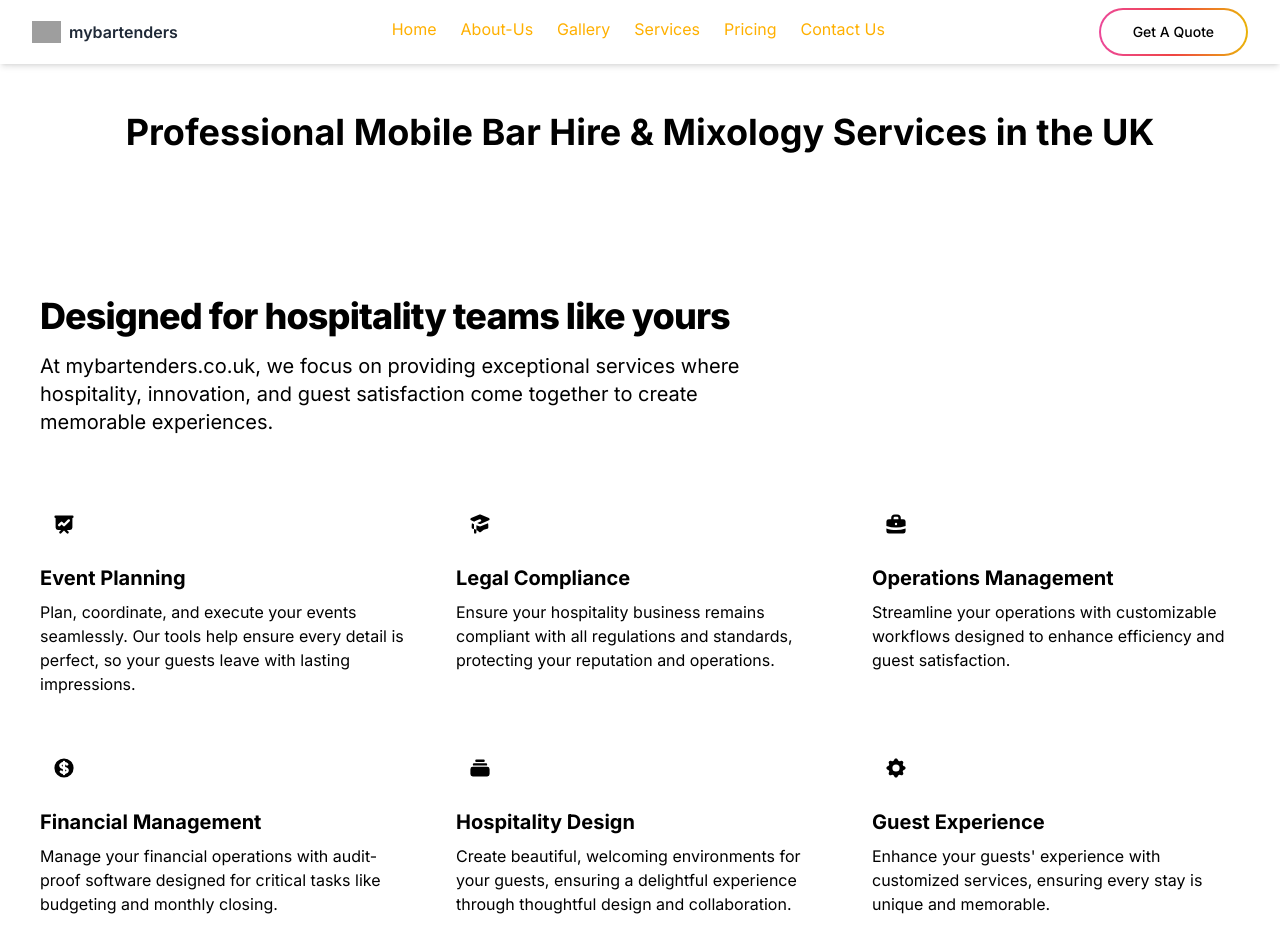
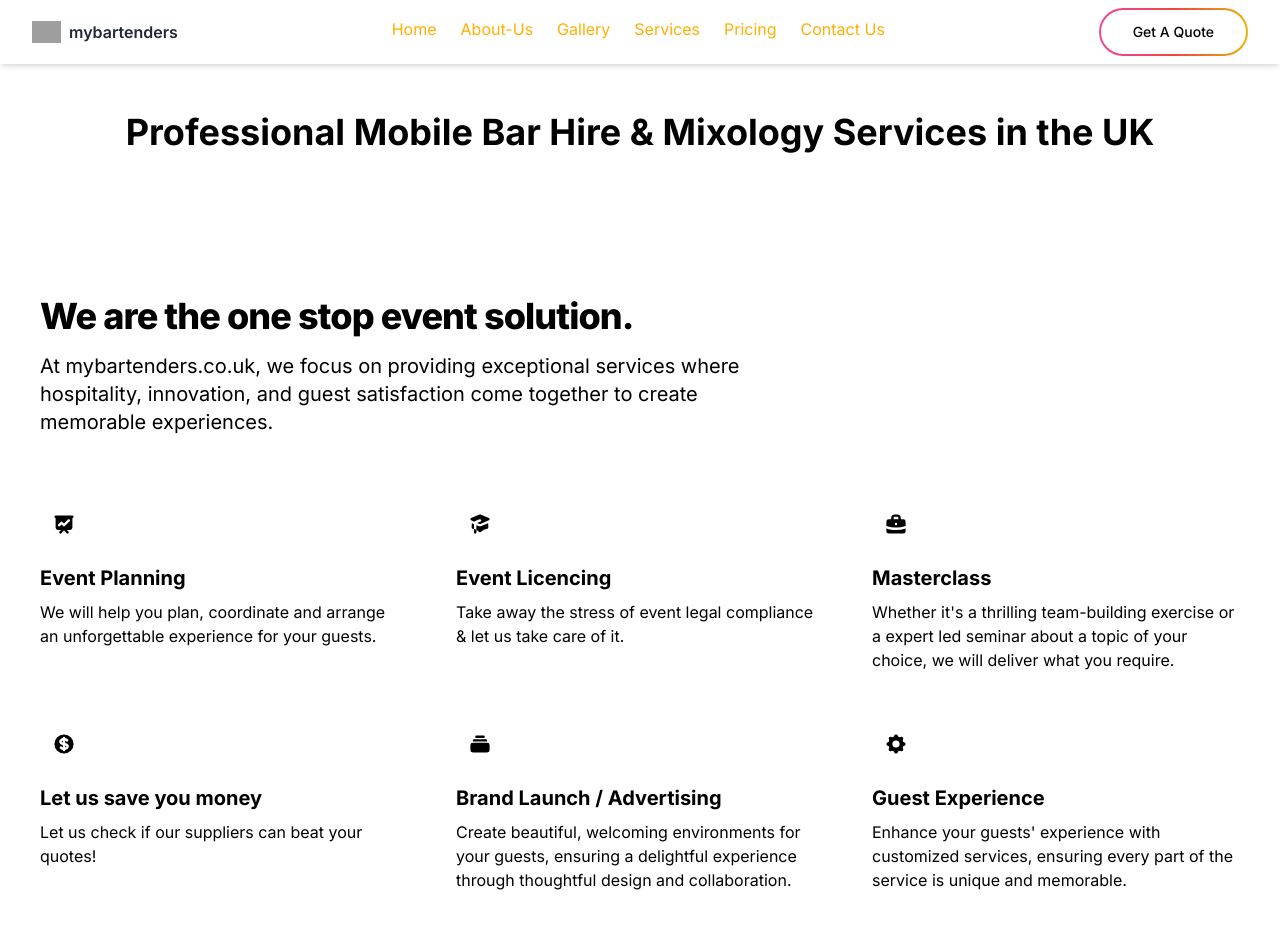
Before and after one commit to amora92/tailwind_mybartenders, a Next.js app: page /services in a window 1280 px wide. Shown: the top 952 px of the page. Built offline with nearby package versions, Linux system fonts and the light colour scheme; grey boxes are pictures that could not be loaded.

Commit message:
content
content

```diff
--- a/components/FreqQ.tsx
+++ b/components/FreqQ.tsx
@@ -47,8 +47,8 @@ const FreqQ = () => {
           </summary>
 
           <p className='mt-4 leading-relaxed text-gray-700'>
-            As is this service is not searching for clients, we will get back to
-            you as soon as conveniently possible.
+            As is this service is not searching for new clients, we will get
+            back to you as soon as conveniently possible.
           </p>
         </details>
 
@@ -92,7 +92,7 @@ const FreqQ = () => {
           </summary>
 
           <p className='mt-4 leading-relaxed text-gray-700'>
-            Under construction.
+            We are working on this project behind the scenes.
           </p>
         </details>
       </div>
--- a/components/Pricing_Cta.jsx
+++ b/components/Pricing_Cta.jsx
@@ -49,7 +49,7 @@ const Pricing_Cta = () => {
                   <span className='text-lg font-medium text-black'>Basic</span>
                   <div className='mt-4'>
                     <span className='text-xl text-black'>
-                      {wetHire ? '£ABCDe' : '£ABCD'}
+                      {wetHire ? '£ Get a Quote' : '£ Get a Quote'}
                     </span>
                     <span className='text-sm font-medium text-gray-500'>
                       /event
@@ -94,7 +94,7 @@ const Pricing_Cta = () => {
                   </span>
                   <div className='mt-4'>
                     <span className='text-xl text-black'>
-                      {wetHire ? '£ABCD' : '£ABCDe'}
+                      {wetHire ? '£ Get a Quote' : '£ Get a Quote'}
                     </span>
                     <span className='text-sm font-medium text-gray-500'>
                       /event
@@ -143,7 +143,7 @@ const Pricing_Cta = () => {
                   </span>
                   <div className='mt-4'>
                     <span className='text-xl text-black'>
-                      {wetHire ? '£ABCDe' : '£ABCD'}
+                      {wetHire ? '£ Get a Quote' : '£ Get a Quote'}
                     </span>
                     <span className='text-sm font-medium text-gray-500'>
                       /event
--- a/components/Service_Daisy.tsx
+++ b/components/Service_Daisy.tsx
@@ -7,7 +7,7 @@ const Service_Daisy = () => {
         <div className='py-8 px-4 mx-auto pt-10 mt-20 mb-20 max-w-screen-xl sm:py-16 lg:px-6'>
           <div className='max-w-screen-md mb-8 lg:mb-16'>
             <h2 className='mb-4 text-4xl tracking-tight font-extrabold text-black dark:text-black'>
-              Designed for hospitality teams like yours
+              We are the one stop event solution.
             </h2>
             <p className='text-black sm:text-xl dark:text-black'>
               At mybartenders.co.uk, we focus on providing exceptional services
@@ -35,9 +35,8 @@ const Service_Daisy = () => {
                 Event Planning
               </h3>
               <p className='text-black dark:text-black'>
-                Plan, coordinate, and execute your events seamlessly. Our tools
-                help ensure every detail is perfect, so your guests leave with
-                lasting impressions.
+                We will help you plan, coordinate and arrange an unforgettable
+                experience for your guests.
               </p>
             </div>
             <div>
@@ -52,12 +51,11 @@ const Service_Daisy = () => {
                 </svg>
               </div>
               <h3 className='mb-2 text-xl font-bold dark:text-black'>
-                Legal Compliance
+                Event Licencing
               </h3>
               <p className='text-black dark:text-black'>
-                Ensure your hospitality business remains compliant with all
-                regulations and standards, protecting your reputation and
-                operations.
+                Take away the stress of event legal compliance & let us take
+                care of it.
               </p>
             </div>
             <div>
@@ -77,11 +75,12 @@ const Service_Daisy = () => {
                 </svg>
               </div>
               <h3 className='mb-2 text-xl font-bold dark:text-black'>
-                Operations Management
+                Masterclass
               </h3>
               <p className='text-black dark:text-black'>
-                Streamline your operations with customizable workflows designed
-                to enhance efficiency and guest satisfaction.
+                Whether it's a thrilling team-building exercise or a expert led
+                seminar about a topic of your choice, we will deliver what you
+                require.
               </p>
             </div>
             <div>
@@ -101,11 +100,10 @@ const Service_Daisy = () => {
                 </svg>
               </div>
               <h3 className='mb-2 text-xl font-bold dark:text-black'>
-                Financial Management
+                Let us save you money
               </h3>
               <p className='text-black dark:text-black'>
-                Manage your financial operations with audit-proof software
-                designed for critical tasks like budgeting and monthly closing.
+                Let us check if our suppliers can beat your quotes!
               </p>
             </div>
             <div>
@@ -120,7 +118,7 @@ const Service_Daisy = () => {
                 </svg>
               </div>
               <h3 className='mb-2 text-xl font-bold dark:text-black'>
-                Hospitality Design
+                Brand Launch / Advertising
               </h3>
               <p className='text-black dark:text-black'>
                 Create beautiful, welcoming environments for your guests,
@@ -148,7 +146,7 @@ const Service_Daisy = () => {
               </h3>
               <p className='text-black dark:text-black'>
                 Enhance your guests' experience with customized services,
-                ensuring every stay is unique and memorable.
+                ensuring every part of the service is unique and memorable.
               </p>
             </div>
           </div>
--- a/pages/pricing.tsx
+++ b/pages/pricing.tsx
@@ -34,7 +34,9 @@ const Pricing = () => {
               Portable bar hire, bartender, setup & dismantling, standard menu.
             </p>
             <div className='flex justify-center items-center mt-4'>
-              <span className='text-gray-700 font-semibold'>from £BCpp</span>
+              <span className='text-gray-700 font-semibold'>
+                from £ Get a Quote
+              </span>
               <a
                 href='https://www.mybartenders.co.uk/contact_us'
                 target='_blank'
@@ -56,7 +58,9 @@ const Pricing = () => {
               luxurious experience for your event.
             </p>
             <div className='flex justify-center items-center mt-4'>
-              <span className='text-gray-700 font-semibold'>from £ABpp</span>
+              <span className='text-gray-700 font-semibold'>
+                from £ Get a Quote
+              </span>
               <a
                 href='https://www.mybartenders.co.uk/contact_us'
                 target='_blank'
@@ -77,7 +81,7 @@ const Pricing = () => {
               to perfection. Anything is possible.
             </p>
             <div className='flex justify-center items-center mt-4'>
-              <span className='text-gray-700 font-semibold'>Free Quote</span>
+              <span className='text-gray-700 font-semibold'>Get a Quote</span>
               <a
                 href='https://www.mybartenders.co.uk/contact_us'
                 target='_blank'
```
Also changed, not shown: pages/gallery.tsx (+84 -6 lines).
